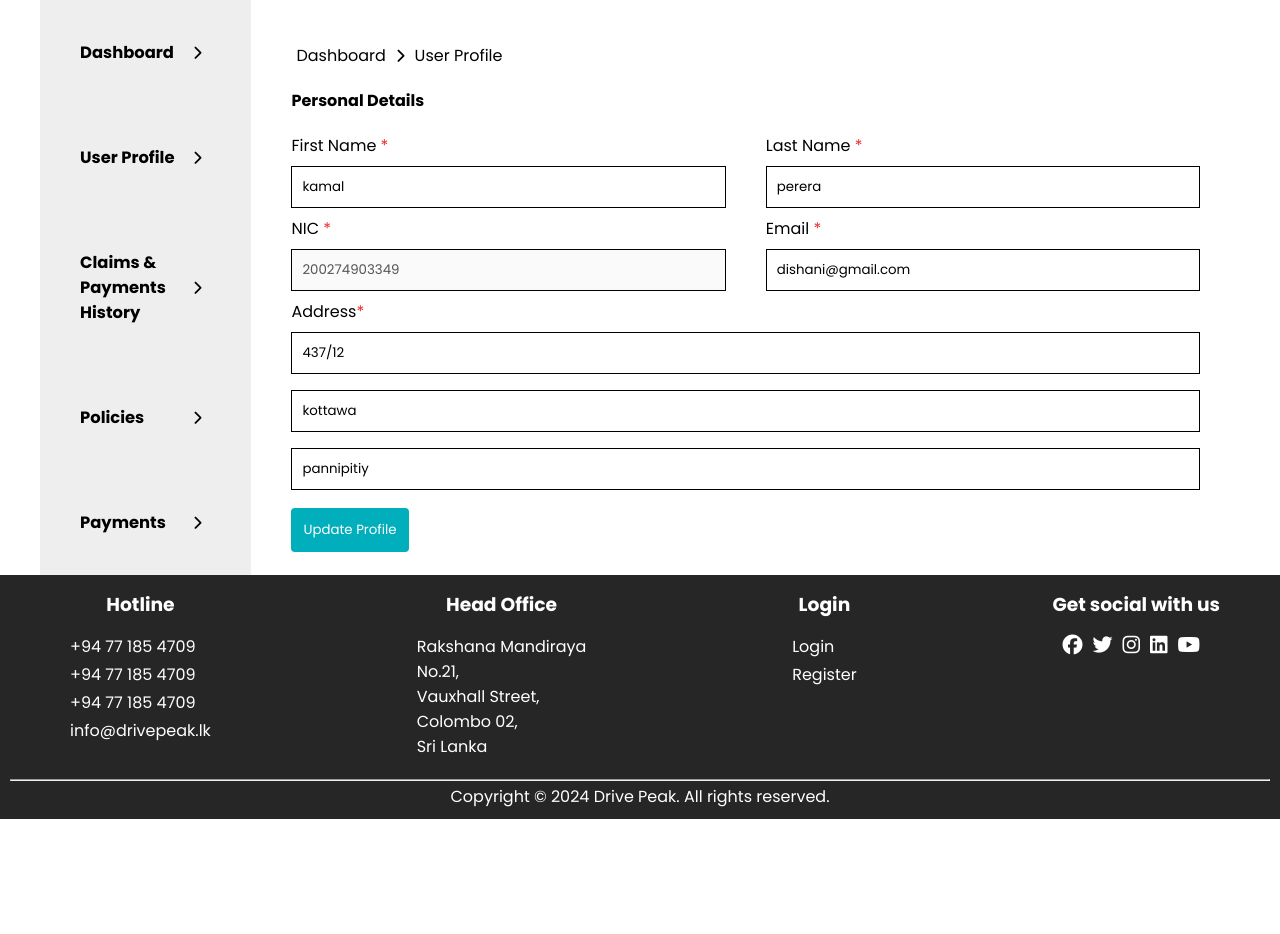
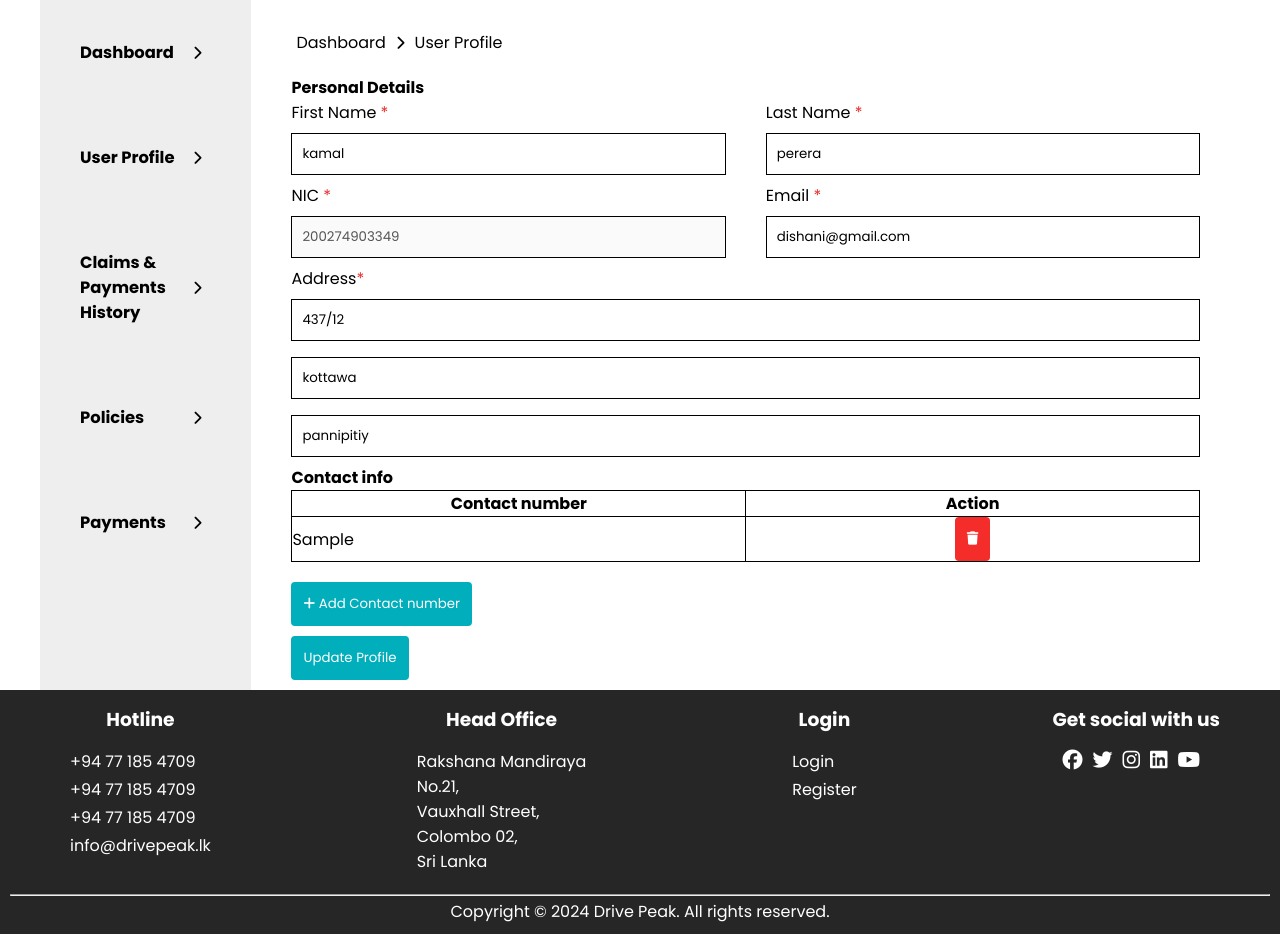
Before and after one commit to dishani02/Vehicle-Insurance-Management-System, a PHP site: page /my-user-profile.php in a window 1280 px wide. Shown: the part 68-1002 px from the top of the page. Before the commit the page ends 887 px from the top, so only its background shows below. Run offline with PHP 8.4, Linux system fonts and the light colour scheme; a user stored in the database is signed in; data comes from the database, SQL or seed files in the repository; tables that the repository leaves empty hold one stand-in row (values such as "Sample post"); some libraries are stand-ins or nearby versions.

Commit message:
user profile update

```diff
--- a/agent-add-customer.php
+++ b/agent-add-customer.php
@@ -155,8 +155,8 @@
                     </div>
 
                     <div class="flex" style="margin-top: 10px">
-                        <button type="submit" class="btn-primary" style="margin-right: 10px;">Submit</button>
-                        <button type="reset" class="btn-primary">Reset</button>
+                        <button type="submit" class="btn btn-primary" style="margin-right: 10px;">Submit</button>
+                        <button type="reset" class="btn btn-primary">Reset</button>
                     </div>
                 </form>
             </div>
--- a/agent-reports.php
+++ b/agent-reports.php
@@ -68,8 +68,8 @@
                         </div>
                     </div>
                     <div class="flex" style="margin-top: 5px">
-                        <button type="submit" class="btn-primary" style="margin-right: 10px;">Submit</button>
-                        <button type="reset" class="btn-primary">Reset</button>
+                        <button type="submit" class="btn tn-primary" style="margin-right: 10px;">Submit</button>
+                        <button type="reset" class="btn btn-primary">Reset</button>
                     </div>
                 </div>
                 </form>
--- a/contact-us.php
+++ b/contact-us.php
@@ -50,7 +50,7 @@
                     </div>
 
                     <div class="flex flex-col" style="margin-top: 10px">
-                        <button type="submit" class="btn-primary">Submit</button>
+                        <button type="submit" class="btn btn-primary">Submit</button>
                     </div>
                 </form>
             </div>
--- a/css/style.css
+++ b/css/style.css
@@ -66,12 +66,20 @@
   border: 1px solid #000;
 }
 
+.btn  {
+  color: #fff;
+  padding: 10px;
+  border-radius: 4px;
+}
+
 .btn-primary {
   background-color: #01aebc;
   border: 2px solid #01aebc;
-  color: #fff;
-  padding: 10px;
-  border-radius: 4px;
+}
+
+.btn-danger {
+  background-color: #F52D2A;
+  border: 2px solid #F52D2A;
 }
 
 .required {
@@ -93,6 +101,21 @@
 
 .bredcrumb .fa-chevron-right {
   font-size: 14px;
+}
+
+.flash-message {
+  display: flex;
+  background-color: #59F141;
+  padding: 10px;
+  border-radius: 4px;
+  align-items: center;
+  gap: 10px;
+}
+
+.flash-message .fa-solid {
+  background-color: #fff;
+  padding: 5px;
+  border-radius: 50%;
 }
 
 table {
--- a/my-policies.php
+++ b/my-policies.php
@@ -154,8 +154,8 @@
     </div>
 
     <div class="flex" style="margin-top: 10px">
-        <button type="submit" class="btn-primary" style="margin-right: 10px;">Submit</button>
-        <button type="reset" class="btn-primary">Reset</button>
+        <button type="submit" class="btn btn-primary" style="margin-right: 10px;">Submit</button>
+        <button type="reset" class="btn btn-primary">Reset</button>
     </div>
 </form>
 
--- a/my-user-profile.php
+++ b/my-user-profile.php
@@ -3,21 +3,38 @@
 <?php require_once('inc/connection.php') ?>
 
 <?php
-
+    //get customer id from session
     $customerId = $_SESSION['customer_id'];
 
+    //get customer details
     $query = "SELECT * FROM Customer WHERE customer_id = '$customerId'";
 
     $result = mysqli_query($connection, $query);
 
     $customer = mysqli_fetch_array($result, MYSQLI_ASSOC);
 
+    //get customer contcat details
+    $query_1 = "SELECT * FROM Customer_Contact_no WHERE customer_id = '$customerId' ";
+
+    $result_1  = mysqli_query($connection, $query_1) ;
+
+    $contact_no_list = '';
+
+    while($row = mysqli_fetch_array($result_1)) {
+        $contact_no_list .= "<tr>";
+        $contact_no_list .= "<td>" . $row['contact_no'] . "</td>";
+        $contact_no_list .= "<td class='text-center'><button class='btn btn-danger'><i class='fa-solid fa-trash'></i></button></td>";
+        $contact_no_list .= "</tr>";
+    }
 ?>
 
 <?php
 
     if(isset($_POST['submit'])) {
 
+        $messages = array();
+
+        //update user profile
         $first_name = $_POST['first_name'];
         $last_name = $_POST['last_name'];
         $email = $_POST['email'];
@@ -38,6 +55,24 @@
 
         if($result) {
             $_SESSION['first_name'] = $first_name;
+            $messages['common'] = "Profile successfully updated!";
+        }
+
+        //create contact number
+        if(isset($_POST['contact_numbers'])) {
+
+            foreach($_POST['contact_numbers'] as $contact_no) {
+
+                $escapedContactNo = mysqli_real_escape_string($connection, $contact_no);
+
+                $sql = "INSERT INTO Customer_Contact_no (contact_no, customer_id) VALUES ('$escapedContactNo', $customerId)";
+
+                if (mysqli_query($connection, $sql)) {
+                    $messages['common'] = "Contact number successfully created!";
+                } else {
+                    echo "Error: " . $sql . "<br>" . mysqli_error($connection);
+                }
+            }
         }
     }
 ?>
@@ -70,10 +105,21 @@
                     <li><a href="my-user-profile.php">User Profile</a></li>
                 </ul>
 
-                <h4> Personal Details </h4>
+                <?php
+                if(isset($messages) && !empty($messages['common'])) {
+                    echo '<div class="flash-message">
+                            <i class="fa-solid fa-check"></i>
+                            <p>'.$messages['common'].'</p>
+                        </div>';
+                    }
+                ?>
+
 
                 <form action="my-user-profile.php" method="post">
+
+                    <!--personal info-->
                     <div class="flex flex-col">
+                        <h4> Personal Details </h4>
 
                         <div class="flex flex-row form">
                             <div class="form-item flex flex-col">
@@ -121,11 +167,7 @@
 
 
 
-                            <!--
-                            <div class="flex flex-col">
-                                <label for="">Contact Number <span class="required">*</span></label>
-                                <input type="number" name="last_name" placeholder="contact number" value="<?php echo $customer['last_name'] ?>">
-                            </div> -->
+
 
                         <!-- <div>
                             <h5>Policy Details </h5>
@@ -175,8 +217,39 @@
                         </div> -->
                     </div>
 
+                    <!--contact numbers-->
+                    <div class="flex flex-col">
+                        <h4>Contact info</h4>
+
+                        <div class="">
+                            <table>
+                                <thead>
+                                    <tr>
+                                        <th>Contact number</th>
+                                        <th>Action</th>
+                                    </tr>
+                                </thead>
+                                <tbody>
+                                    <?php echo $contact_no_list; ?>
+                                </tbody>
+                            </table>
+                        </div>
+
+                        <div class="flex flex-col">
+                            <div class="flex">
+                                <button type="button" class="btn btn-primary" onclick="addInput()">
+                                    <i class="fa-solid fa-plus"></i>
+                                    Add Contact number
+                                </button>
+                            </div>
+
+                            <div class="flex flex-col" id="phoneNumberContainer"></div>
+                        </div>
+                    </div>
+
+
                     <div class="flex" style="margin-top: 10px">
-                        <button type="submit" name="submit" class="btn-primary"
+                        <button type="submit" name="submit" class="btn btn-primary"
                             style="margin-right: 10px;">Update Profile</button>
 
                     </div>
@@ -187,6 +260,50 @@
     </div>
 
     <?php require_once('inc/footer.php') ?>
+    <script>
+        function addInput() {
+            var newDiv = document.createElement("div");
+            newDiv.className = "form-item flex-col";
+
+            var newLabel = document.createElement("label");
+            newLabel.textContent = "Phone Number ";
+
+            var requiredSpan = document.createElement("span");
+            requiredSpan.className = "required";
+            requiredSpan.textContent = "*";
+
+            newLabel.appendChild(requiredSpan);
+
+            var flexDiv = document.createElement("div");
+            flexDiv.className = "flex";
+
+            var newInput = document.createElement("input");
+            newInput.type = "number";
+            newInput.name = "contact_numbers[]";
+            newInput.placeholder = "Phone Number";
+            newInput.required = true;
+
+            var removeButton = document.createElement("button");
+            removeButton.textContent = "Remove";
+            removeButton.type = "button";
+            removeButton.className = "btn btn-danger";
+
+            removeButton.addEventListener("click", function() {
+                newDiv.remove();
+            });
+
+            flexDiv.appendChild(newInput);
+            flexDiv.appendChild(removeButton);
+
+            newDiv.appendChild(newLabel);
+            newDiv.appendChild(newInput);
+            newDiv.appendChild(removeButton);
+
+            document.getElementById("phoneNumberContainer").appendChild(newDiv);
+        }
+    </script>
 </body>
 
 </html>
+
+<?php mysqli_close($connection); ?>
```
